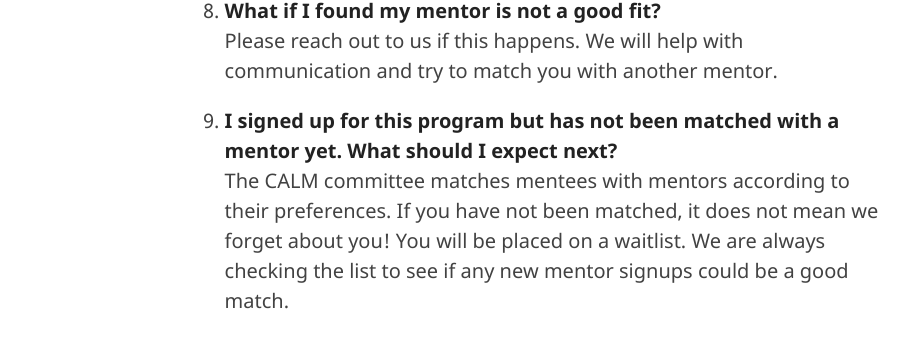
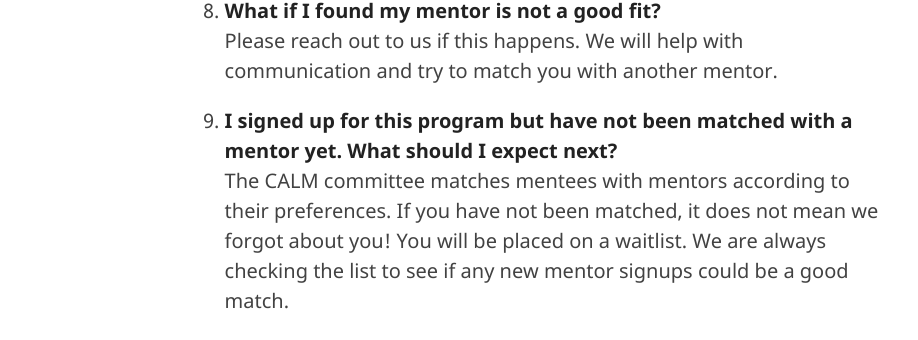
Before and after one commit to suyashmahar/jekyll-conf-website, a Jekyll site: the page built from pages/faqs.md, in a window 1280 px wide and 900 px high, scrolled down 4018 px. Shown: the part 311-651 px from the top of the window, without its empty margins (169-1087 px from the left). Built offline with Jekyll 4.4.1, drawn with Linux system fonts in a browser that asks for light colours; some of the changed text lies outside the part shown.

Commit message:
Update faqs.md

```diff
--- a/pages/faqs.md
+++ b/pages/faqs.md
@@ -115,9 +115,9 @@ the mentoring status.
 Please reach out to us if this happens. We will help with communication and try
 to match you with another mentor.
 
-9. **I signed up for this program but has not been matched with a mentor yet. What should I expect next?**
+9. **I signed up for this program but have not been matched with a mentor yet. What should I expect next?**
 The CALM committee matches mentees with mentors according to their
-preferences. If you have not been matched, it does not mean we forget about you!
+preferences. If you have not been matched, it does not mean we forgot about you!
 You will be placed on a waitlist. We are always checking the list to see if any
 new mentor signups could be a good match.
 
```
Also changed, not shown: other parts of pages/faqs.md (+1 -1 lines).
